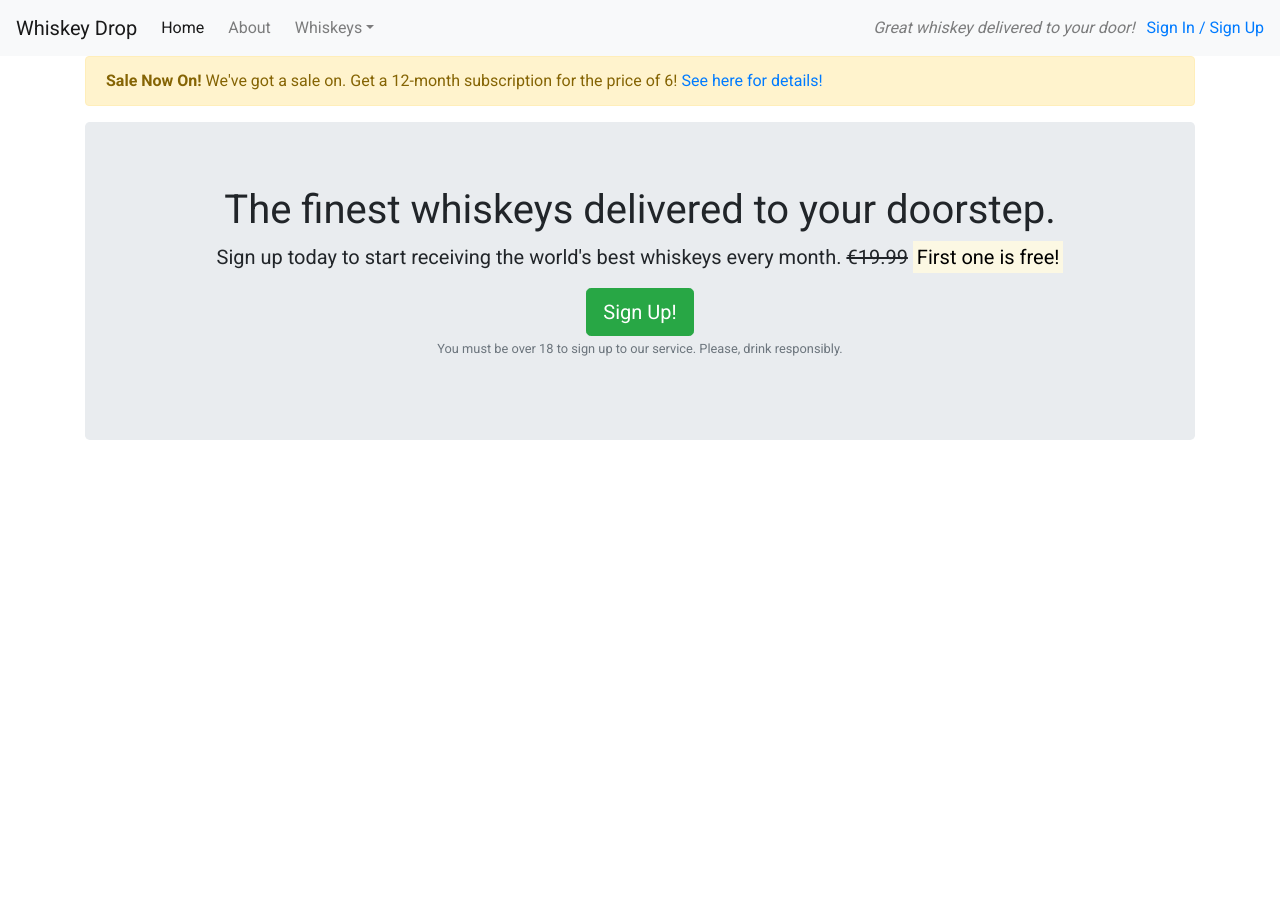
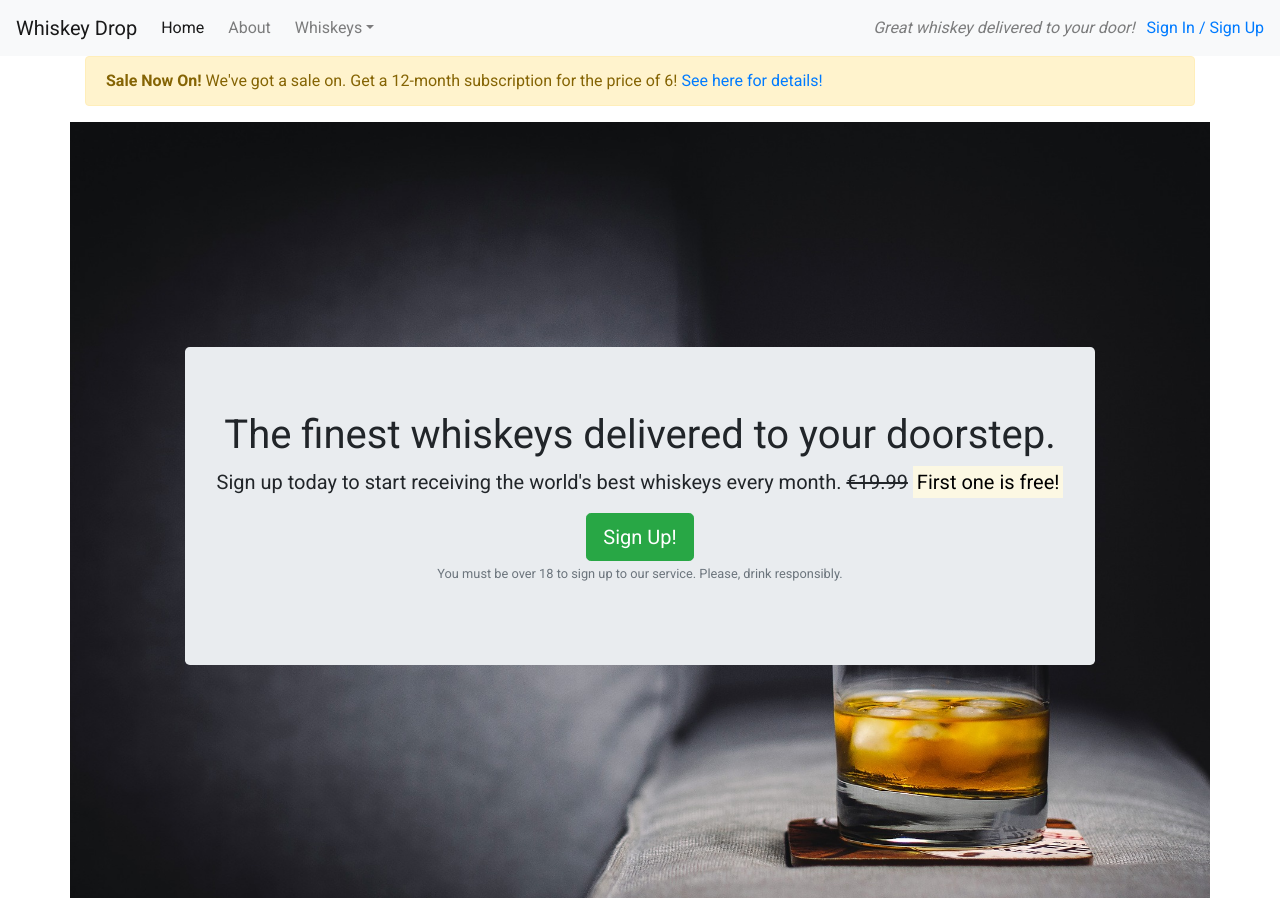
Before and after one commit to kashinak/Whiskey-Drop, a plain HTML site: page index.html in a window 1280 px wide. Shown: the top 898 px of the page. Drawn offline with nearby package versions, Linux system fonts and the light colour scheme.

Commit message:
add flexbox properties align-items and justify-content to css/style.css to center content in .callout-container

```diff
--- a/css/style.css
+++ b/css/style.css
@@ -6,11 +6,15 @@ body {
 
 .callout-container {
     height: 100vh;
-    background: url(images/bg.jpg) no-repeat center center fixed;
+    background: url("../images/whiskey-background.jpeg") no-repeat bottom right fixed;
     -webkit-background-size: cover;
     -moz-background-size: cover;
     -o-background-size: cover;
     background-size: cover;
+
+    display: flex;
+    align-items: center;
+    justify-content: center;
 }
 
 .quotes-container {}
```
